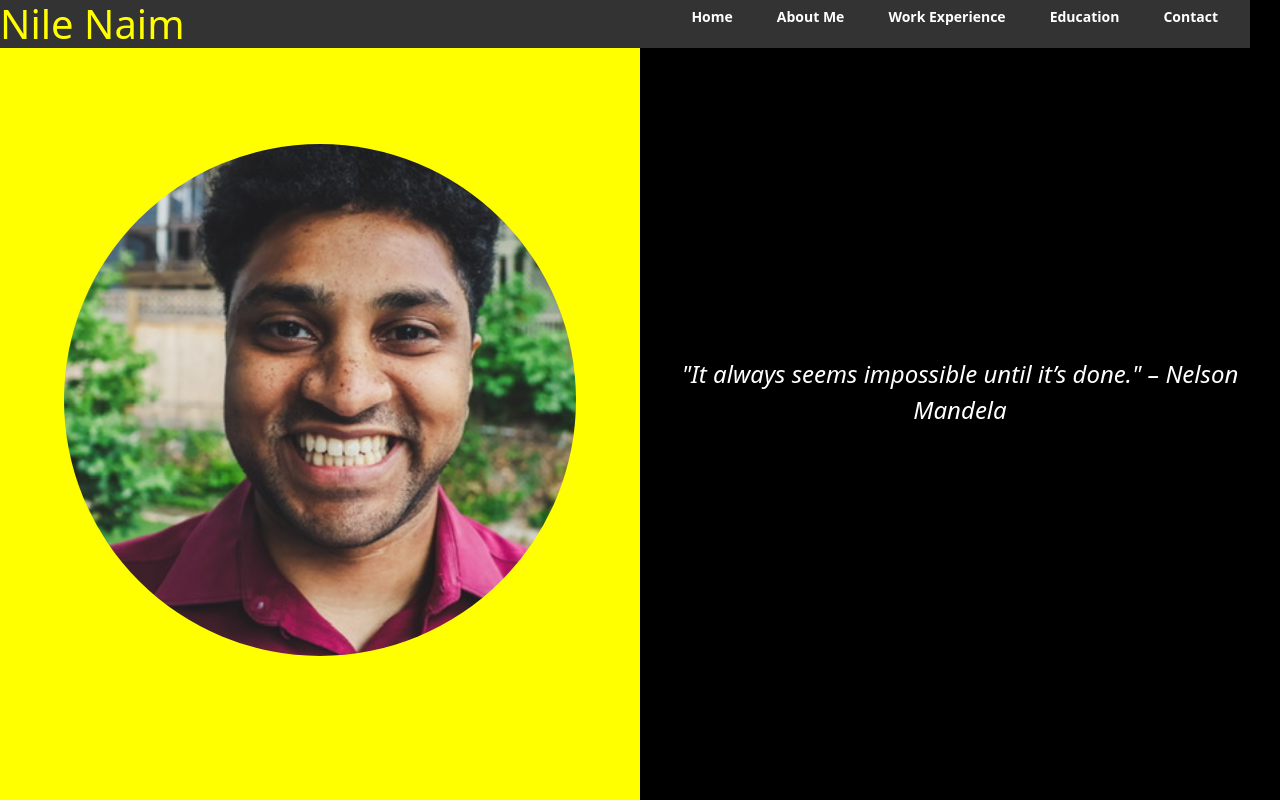
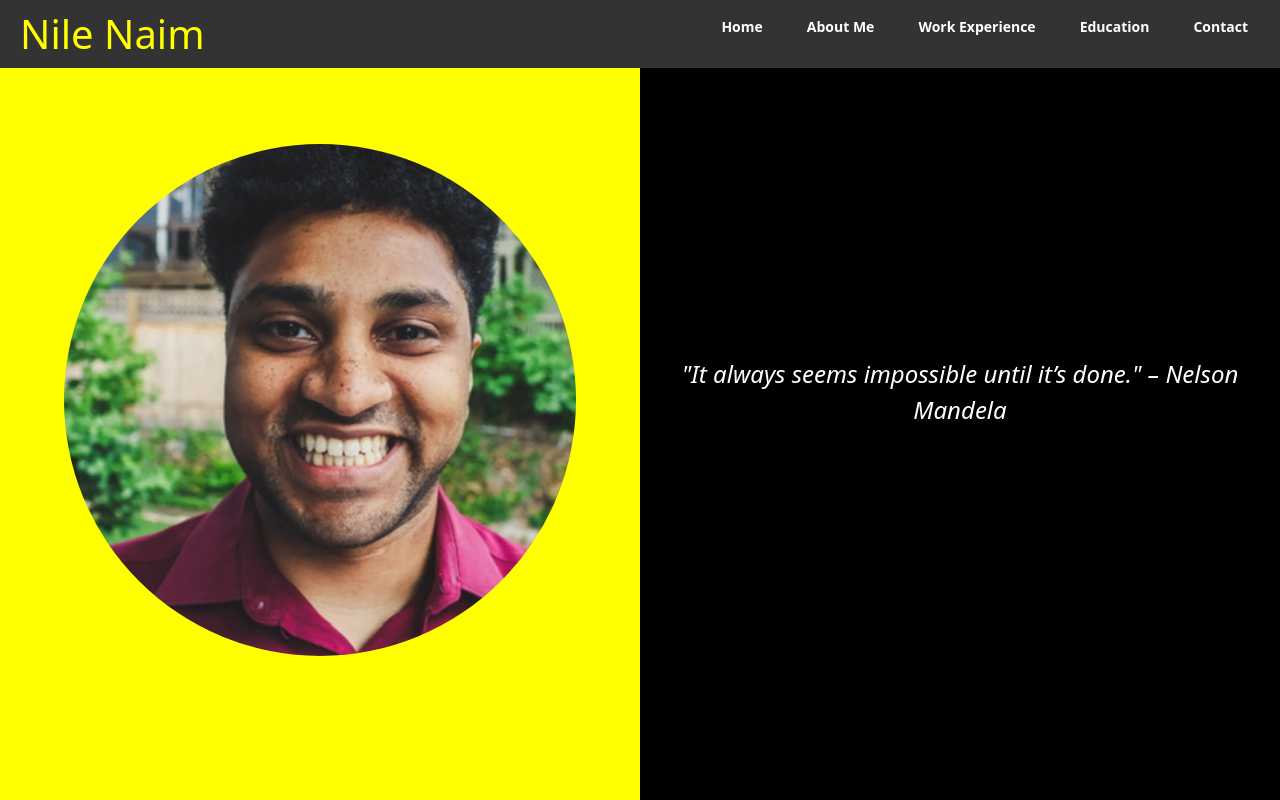
Before and after one commit to nnaim36/websitev2, a React (Vite) app in the folder react-website/: page / in a window 1280 px wide. Built offline with nearby package versions, Linux system fonts and the light colour scheme; grey boxes are pictures that could not be loaded.

Commit message:
sections turned into cards

```diff
--- a/react-website/src/App.css
+++ b/react-website/src/App.css
@@ -87,26 +87,30 @@
 }
 .quote {
   width: 50%;
-  background-color: black;
+  background-color: black; /* Background stays always visible */
   color: white;
   text-align: center;
   font-size: 1.5rem;
   font-style: italic;
   padding: 20px;
   box-sizing: border-box;
-  opacity: 0; /* Start fully hidden */
-  transform: translateY(20px); /* Start slightly below */
-  transition: opacity 1s ease-out, transform 1s ease-out;
   display: flex;
   justify-content: center;
   align-items: center;
   min-height: 100%;
+  position: relative; /* Ensures it stays in place */
 }
 
-/* When the quote becomes visible */
-.quote.visible {
-  opacity: 1; /* Fully visible */
-  transform: translateY(0); /* Move back to normal position */
+.quote p {
+  opacity: 0; /* Start hidden */
+  transform: translateY(20px); /* Start slightly below */
+  transition: opacity 0.8s ease-out, transform 1.8s ease-out;
+}
+
+/* When text becomes visible */
+.quote.visible p {
+  opacity: 1;
+  transform: translateY(0);
 }
 
 
@@ -114,19 +118,17 @@
   position: fixed;
   top: 0;
   left: 0;
+  width: 100vw; /* Ensures it spans full viewport width */
   background: #333;
   color: white;
-
   display: flex;
   justify-content: space-between;
   align-items: center;
   z-index: 1000;
-  flex-wrap: nowrap; /* Ensure content doesn't wrap */
+  padding: 10px 20px; /* Adjust padding */
+  box-sizing: border-box;
+}
 
-  overflow: hidden; /* Prevent content from getting cut */
-  width: calc(100% - 30px); /* Leaves space for scrollbar */
-  padding-right: 20px;
-}
 
 .top-nav h1 {
   color: yellow;
--- a/react-website/src/ContactForm.tsx
+++ b/react-website/src/ContactForm.tsx
@@ -35,13 +35,14 @@ function ContactForm() {
     return(
         <div className="container mt-5">
         <div className="card p-4 shadow-lg">
-        <h2 className="text-center mb-4">Contact Me</h2>
+          <h2 className="text-center mb-4">Leave a Comment or Question</h2>
           {isSubmitted ? (
             <div className="alert alert-success">Message sent successfully!</div>
           ) : (
             <form onSubmit={handleSubmit}>
-            <div className="mb-3">
-              <label className="form-label">Name</label>
+              <div className="mb-3 row align-items-center">
+                <label className="col-sm-3 col-form-label text-start">Name</label>
+                <div className="col-sm-9">
                   <input
                     type="text"
                     name="name"
@@ -51,8 +52,10 @@ function ContactForm() {
                     required
                   />
                 </div>
-            <div className="mb-3">
-              <label className="form-label">Email</label>
+              </div>
+              <div className="mb-3 row align-items-center">
+                <label className="col-sm-3 col-form-label text-start">Email</label>
+                <div className="col-sm-9">
                   <input
                     type="email"
                     name="email"
@@ -62,8 +65,10 @@ function ContactForm() {
                     required
                   />
                 </div>
-            <div className="mb-3">
-              <label className="form-label">Message</label>
+              </div>
+              <div className="mb-3 row align-items-center">
+                <label className="col-sm-3 col-form-label text-start">Message</label>
+                <div className="col-sm-9">
                   <textarea
                     name="message"
                     className="form-control"
@@ -73,6 +78,7 @@ function ContactForm() {
                     required
                   />
                 </div>
+              </div>
               <button type="submit" className="btn btn-primary w-100">
                 Send Message
               </button>
@@ -80,6 +86,6 @@ function ContactForm() {
           )}
         </div>
       </div>
-    )
+    );
 };
 export default ContactForm;
--- a/react-website/src/Education.tsx
+++ b/react-website/src/Education.tsx
@@ -23,7 +23,7 @@ const Education = () => {
     ];
 
     return (
-        <div className="container my-5" id="education-list">
+        <div className="container my-5" id="education">
             <h2 className="mb-4">Education</h2>
             <div className="text-design">
                 <div className="left-side-td"></div>
@@ -31,6 +31,8 @@ const Education = () => {
             </div>
 
             {/* Master's Degree */}
+            <div className="container mt-5">
+            <div className="card p-4 shadow-lg">
             <div className="row mb-5 align-items-center">
                 <div className="col-md-4 d-flex justify-content-center">
                     <img src="/Northeastern-University-Logo.png" alt="Northeastern logo" className="img-fluid" />
@@ -56,8 +58,12 @@ const Education = () => {
 
                 </div>
             </div>
+            </div>
+            </div>
 
             {/* Bachelor's Degree */}
+            <div className="container mt-5">
+            <div className="card p-4 shadow-lg">
             <div className="row align-items-center">
                 <div className="col-md-4 d-flex justify-content-center">
                     <img src="/Northeastern-University-Logo.png" alt="Northeastern logo" className="img-fluid" />
@@ -66,6 +72,8 @@ const Education = () => {
                     <p><strong>Northeastern University</strong></p>
                     <p>Bachelor's of Science in Mechanical Engineering</p>
                 </div>
+            </div>
+            </div>
             </div>
 
             {/* Modal for Course Details */}
--- a/react-website/src/Home.tsx
+++ b/react-website/src/Home.tsx
@@ -62,12 +62,14 @@ function Home() {
                 worked as a software developer.
             </p>
         </div>
-        <div className="work">
+        <div className="work" id="work">
             <h2>Work Experience</h2>
             <div className="text-design">
                 <div className="left-side-td"></div>
                 <div className="right-side-td"></div>
             </div>
+            <div className="container mt-5">
+            <div className="card p-4 shadow-lg">
             <h3 className="company-name">Carlson Software:</h3>
             <div className="work-experience">
                 <div className="work-experience-image">
@@ -82,11 +84,14 @@ function Home() {
                     </p>
                 </div>
             </div>
+            </div>
+            </div>
+
+
+            <div className="container mt-5">
+            <div className="card p-4 shadow-lg">
             <h3 className="company-name">Third Pole Therapeutics:</h3>
             <div className="work-experience">
-                <div className="work-experience-image">
-                    <img src="../public/thirdpole-logo.png" alt="Third Pole Theraputics logo" />
-                </div>
                 <div className="work-experience-content">
                     <p className="work-description">This role provided an incredible opportunity to immerse myself in a startup environment, where I gained
                          firsthand experience in the full lifecycle of product development—from inception to final stages. One of
@@ -100,8 +105,16 @@ function Home() {
                          This experience not only strengthened my technical skills but also deepened my understanding of problem-solving in fast-paced, high-stakes environments.
                     </p>
                 </div>
+                <div className="work-experience-image">
+                    <img src="../public/thirdpole-logo.png" alt="Third Pole Theraputics logo" />
+                </div>
 
             </div>
+            </div>
+            </div>
+
+            <div className="container mt-5">
+            <div className="card p-4 shadow-lg">
             <h3 className="company-name">Keolis:</h3>
             <div className="work-experience">
                 <div className="work-experience-image">
@@ -119,12 +132,16 @@ This experience allowed me to develop a strong technical foundation while gainin
                 </div>
 
             </div>
+            </div>
+            </div>
+
         </div>
 
+
         {/* Education section */}
-        <section id="education">
-            <Education id="education"/>
-        </section>
+
+        <Education />
+
 
         {/* Contact section */}
         <div className="contact" id = "contact">
@@ -139,11 +156,11 @@ This experience allowed me to develop a strong technical foundation while gainin
         </div>
 
         <div className="bottom-nav">
-                    <a href="https://github.com/YOUR_GITHUB" target="_blank" rel="noopener noreferrer" className="nav-item">
+                    <a href="https://github.com/nnaim36" target="_blank" rel="noopener noreferrer" className="nav-item">
                         <FaGithub className="icon" />
                     </a>
 
-                    <a href="https://linkedin.com/in/YOUR_LINKEDIN" target="_blank" rel="noopener noreferrer" className="nav-item">
+                    <a href="https://www.linkedin.com/in/nile-naim-494647173/" target="_blank" rel="noopener noreferrer" className="nav-item">
                         <FaLinkedin className="icon" />
                     </a>
                 </div>
```
Lines whose indentation alone changed are shown as unchanged.
